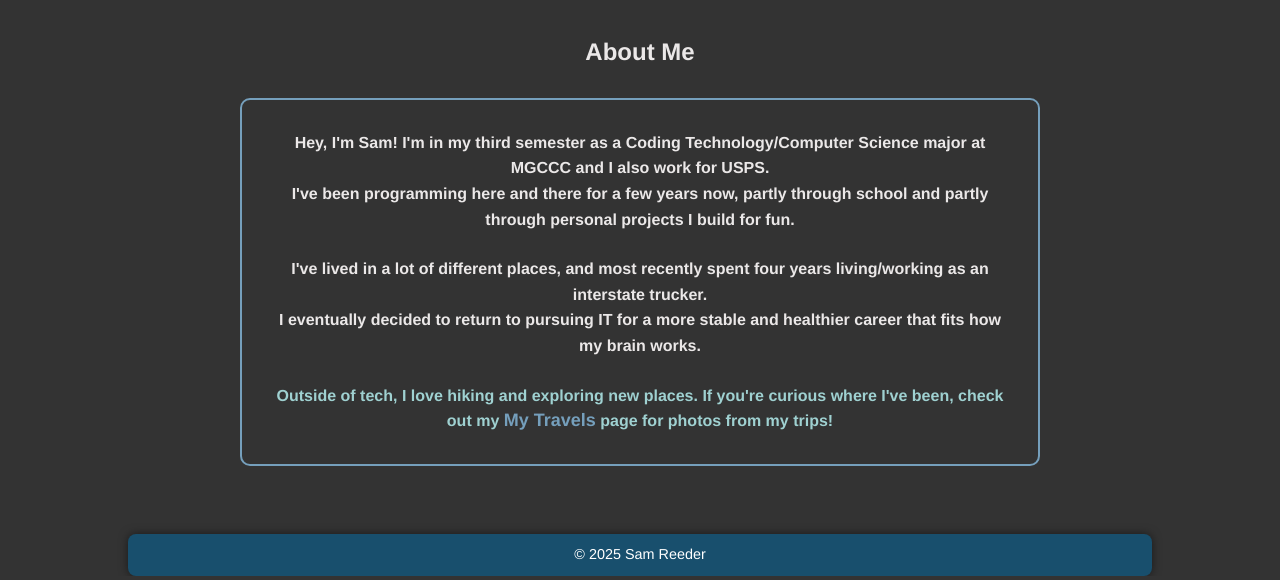
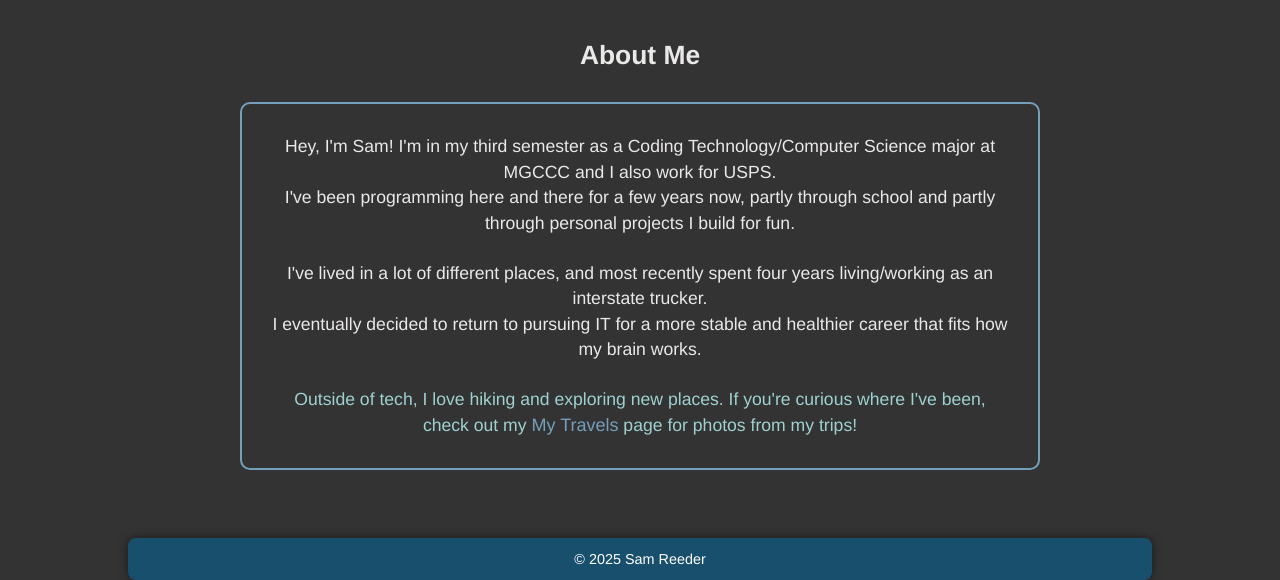
Before and after one commit to samreeder/SREEDER-personal-website, a plain HTML site: page index.html in a window 1280 px wide. Shown: the part 427-1007 px from the top of the page. Drawn offline with nearby package versions, Linux system fonts and the light colour scheme.

Commit message:
Quick update Wed 11/19/2025 23:22:31.80

```diff
--- a/css/styles.css
+++ b/css/styles.css
@@ -29,6 +29,7 @@ html, body {
 
 body {
     font-family: Helvetica, Arial, sans-serif;
+    font-size: 1.1rem;
     background-color: #333;
     color: #ebe8e8;
     line-height: 1.6;
@@ -50,7 +51,6 @@ h2 {
     border: 2px solid #759FBC;
     border-radius: 10px;
     padding: 30px;
-    font-weight: bold;
     text-align: center;
     max-width: 800px;
     margin: 16px auto;
```
